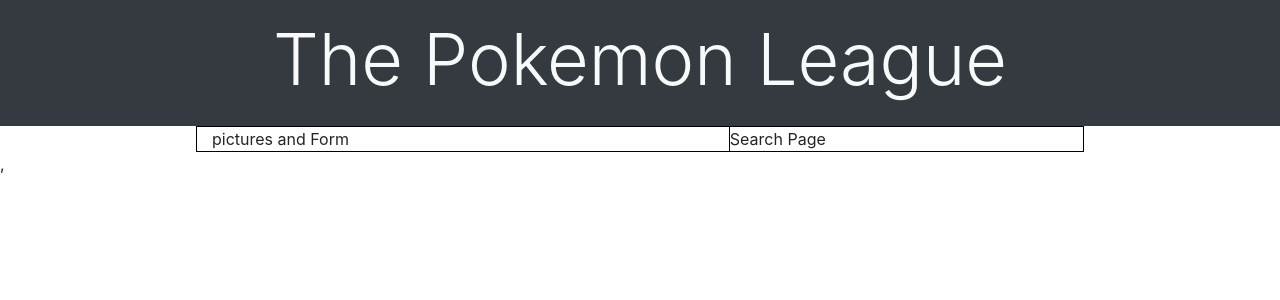
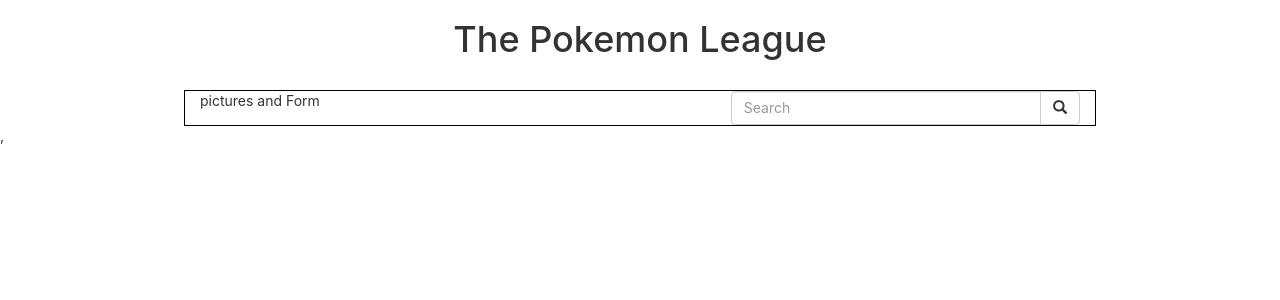
Before and after one commit to Tripple-A/Pokemon, a React (Create React App) app: page / in a window 1280 px wide. Shown: the top 300 px of the page. Built offline with nearby package versions, Linux system fonts and the light colour scheme.

Commit message:
added search input to searchbar

```diff
--- a/public/index.html
+++ b/public/index.html
@@ -9,7 +9,9 @@
       name="description"
       content="Web site created using create-react-app"
     />
-    <link rel="stylesheet" href="https://stackpath.bootstrapcdn.com/bootstrap/4.5.0/css/bootstrap.min.css" integrity="sha384-9aIt2nRpC12Uk9gS9baDl411NQApFmC26EwAOH8WgZl5MYYxFfc+NcPb1dKGj7Sk" crossorigin="anonymous">
+    <link rel="stylesheet" href="https://maxcdn.bootstrapcdn.com/bootstrap/3.4.1/css/bootstrap.min.css">
+  <script src="https://ajax.googleapis.com/ajax/libs/jquery/3.5.1/jquery.min.js"></script>
+  <script src="https://maxcdn.bootstrapcdn.com/bootstrap/3.4.1/js/bootstrap.min.js"></script>
     <link rel="apple-touch-icon" href="%PUBLIC_URL%/logo192.png" />
     <!--
       manifest.json provides metadata used when your web app is installed on a
--- a/src/containers/SearchBar.js
+++ b/src/containers/SearchBar.js
@@ -1,8 +1,17 @@
 import React from 'react';
 
 const SearchBar = () => (
-  <div className="searchDiv">
-    Search Page
+  <div classNameName="searchDiv row justify-content-center">
+    <form>
+      <div className="input-group">
+        <input type="text" className="form-control" placeholder="Search" />
+        <div className="input-group-btn">
+          <button className="btn btn-default" type="submit">
+            <i className="glyphicon glyphicon-search" />
+          </button>
+        </div>
+      </div>
+    </form>
   </div>
 );
 
--- a/src/reducers/index.js
+++ b/src/reducers/index.js
@@ -1,5 +1,12 @@
 const rootReducer = (state = [], action) => {
-  return state;
+  switch (action.type) {
+    case 'CHANGE FILTER':
+      return action.word;
+    case 'RESET':
+      return action.word;
+    default:
+      return state;
+  }
 };
 
 export default rootReducer;
--- a/src/styles/home.css
+++ b/src/styles/home.css
@@ -1,9 +1,11 @@
 .board{
     width: 80%;
     margin: 0px auto;
-    border: 1px solid black
+    border: 1px solid black;
+    margin-top: 2rem;
 }
 
 .searchDiv{
     border-left: 1px solid black;
+
 }
```
